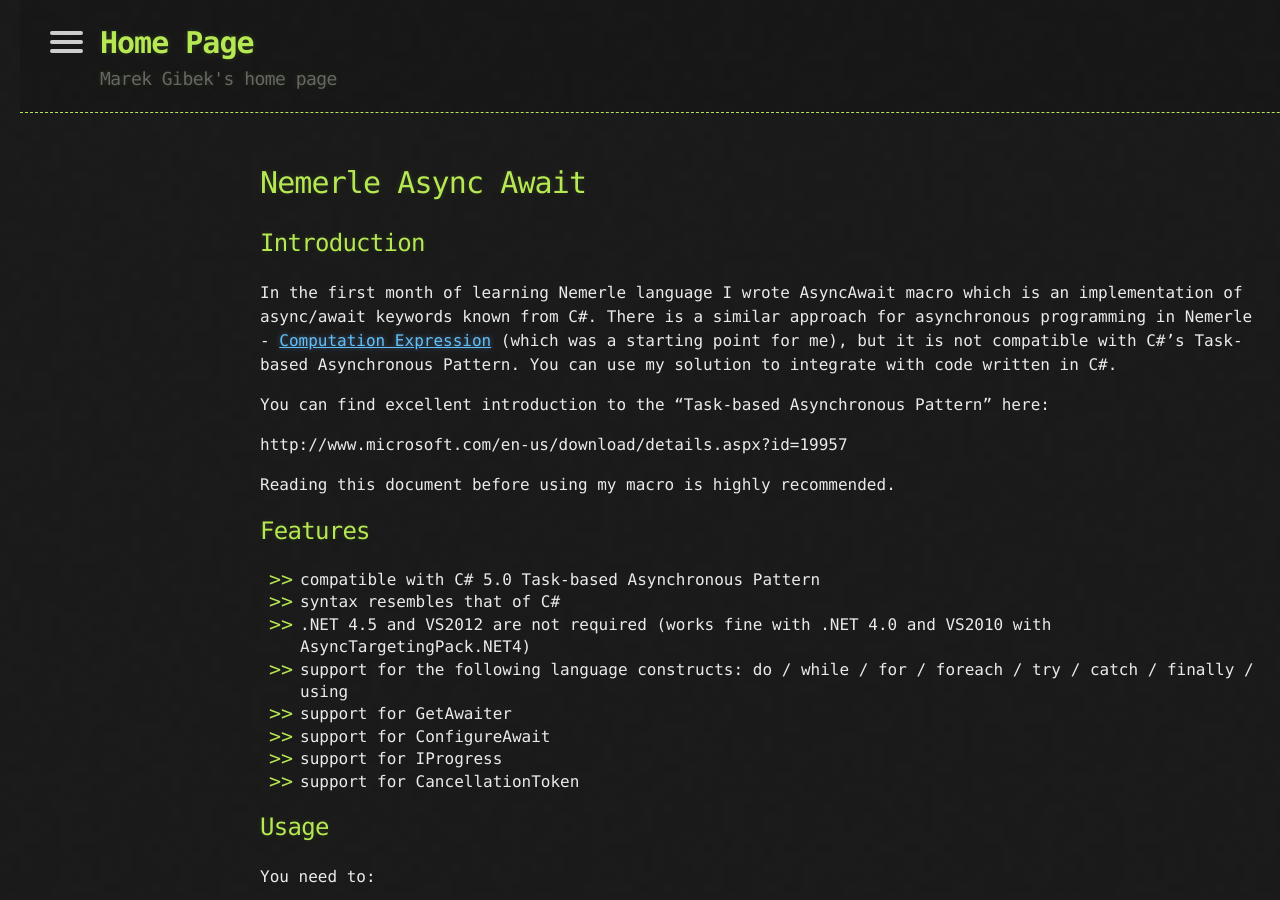
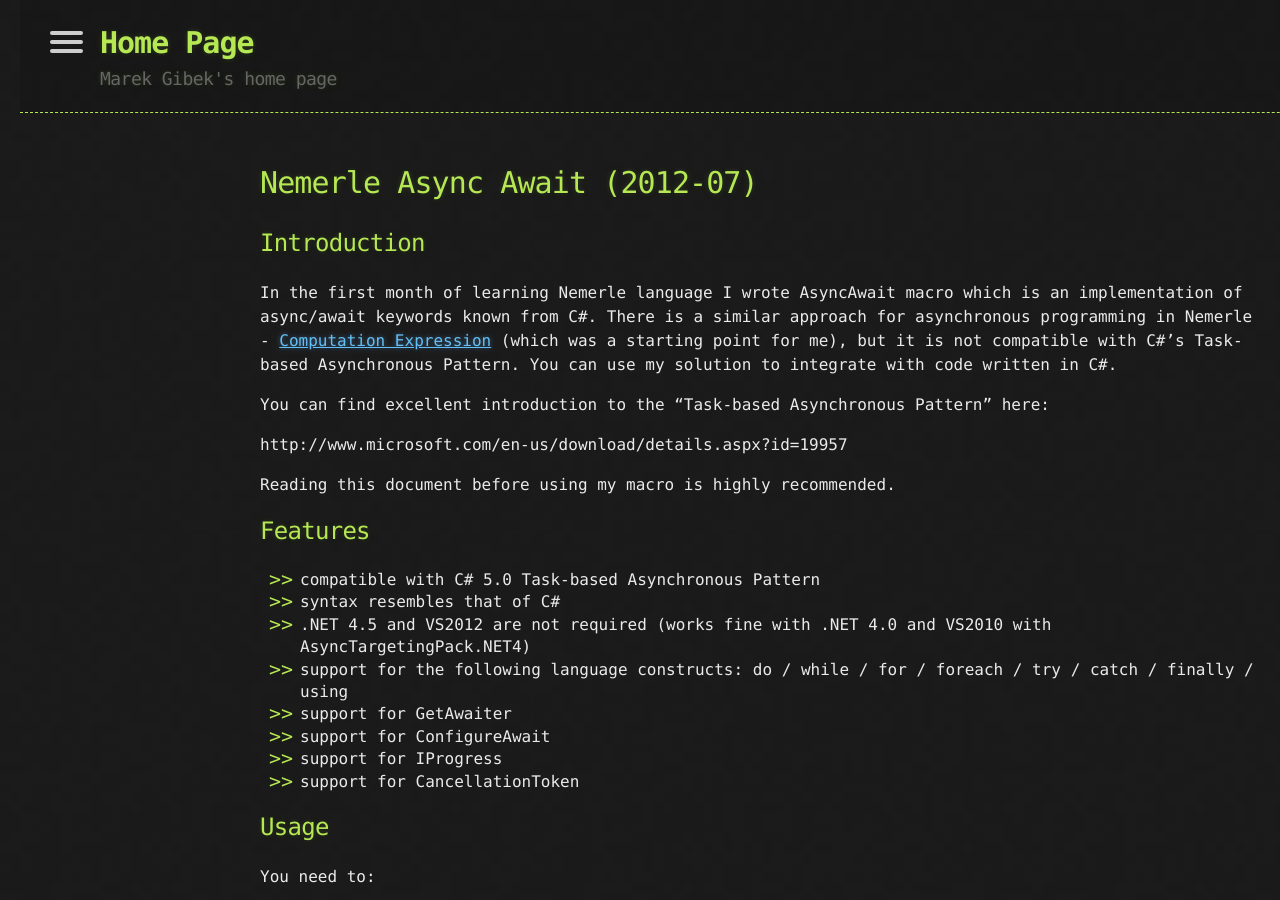
Before and after one commit to marek-g/marek-g.github.io, a Jekyll site: the page built from posts/projects/archive/nemerle_async_await.md, in a window 1280 px wide and 900 px high. Built offline with Jekyll 4.4.1, drawn with Linux system fonts in a browser that asks for light colours.

Commit message:
Add date

```diff
--- a/posts/projects/archive/nemerle_async_await.md
+++ b/posts/projects/archive/nemerle_async_await.md
@@ -3,7 +3,7 @@ layout: page
 title: Nemerle Async Await
 ---
 
-# Nemerle Async Await
+# Nemerle Async Await (2012-07)
 
 ## Introduction
 
```
